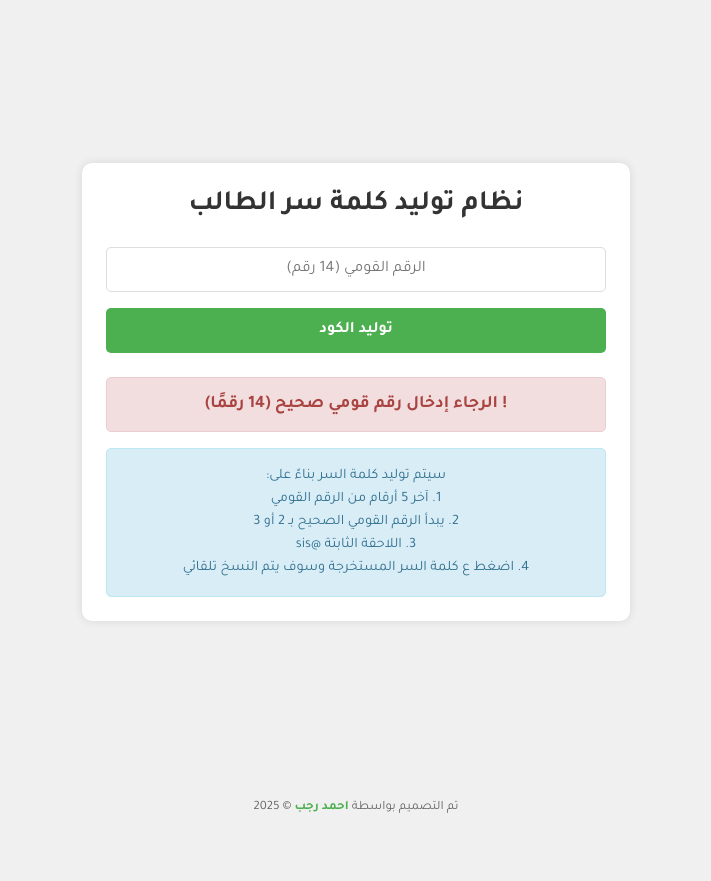
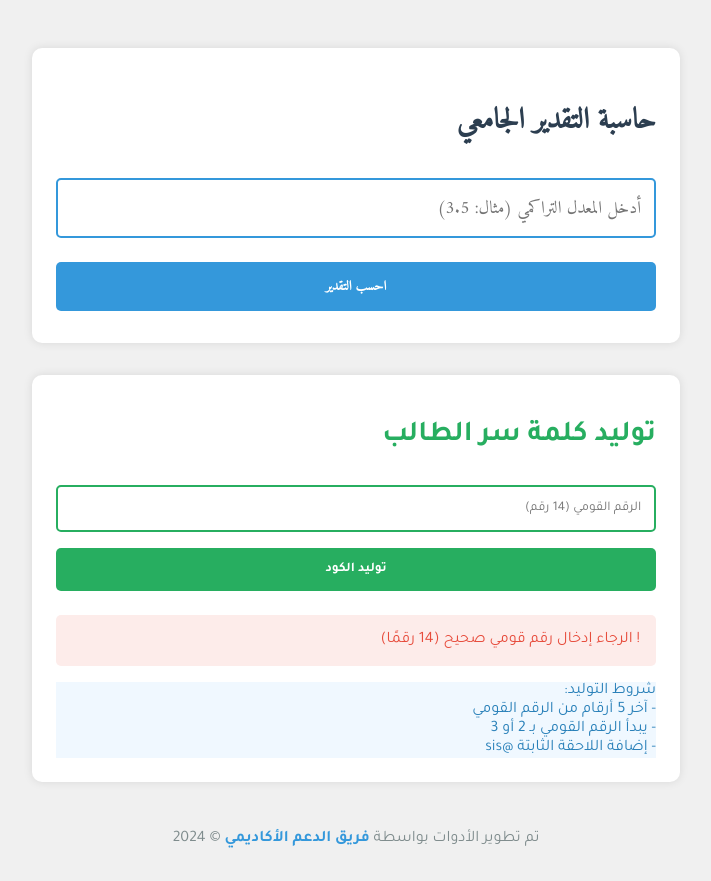
Before and after one commit to habat-tech/ToolsBNS, a plain HTML site: page index.html in a window 1280 px wide. Both pictures are taken after a click on the button "توليد الكود". Shown: the whole page, without its empty margins (284-995 px from the left). Before the commit the page ends 832 px from the top, so only its background shows below. Drawn offline with Linux system fonts and the light colour scheme.

Commit message:
Update index.html

```diff
--- a/index.html
+++ b/index.html
@@ -3,254 +3,233 @@
 <head>
     <meta charset="UTF-8">
     <meta name="viewport" content="width=device-width, initial-scale=1.0, maximum-scale=5.0">
-    <title>توليد كلمة سر الطالب</title>
+    <title>أدوات طلابية - حاسبة التقدير وتوليد كلمة السر</title>
+
+    <!-- الخطوط -->
+    <link href="https://fonts.googleapis.com/css2?family=Amiri&display=swap" rel="stylesheet">
+    <link href="https://fonts.googleapis.com/css2?family=Tajawal:wght@400;700&display=swap" rel="stylesheet">
+
     <style>
-        @import url('https://fonts.googleapis.com/css2?family=Tajawal:wght@400;700&display=swap');
-
+        /* أنماط عامة */
         body {
             font-family: 'Tajawal', sans-serif;
             background-color: #f0f0f0;
-            display: flex;
-            flex-direction: column;
-            justify-content: center;
-            align-items: center;
-            min-height: 100vh;
             margin: 0;
             padding: 1rem;
+            min-height: 100vh;
         }
-        .container {
-            background-color: white;
+
+        /* حاوية الأدوات */
+        .tool-container {
+            background: white;
             padding: 1.5rem;
             border-radius: 10px;
             box-shadow: 0 0 10px rgba(0,0,0,0.1);
-            text-align: center;
+            max-width: 600px;
+            margin: 2rem auto;
+        }
+
+        /* أنماط حاسبة التقدير */
+        .gpa-calculator {
+            font-family: 'Amiri', serif;
+        }
+
+        .gpa-calculator h2 {
+            color: #2c3e50;
+            font-size: 1.8rem;
+            margin-bottom: 1.5rem;
+        }
+
+        .gpa-calculator input {
+            border: 2px solid #3498db;
+            font-size: 1.1rem;
+        }
+
+        .gpa-calculator button {
+            background: #3498db;
+            margin-top: 1rem;
+        }
+
+        /* أنماط مولد كلمة السر */
+        .password-generator h1 {
+            color: #27ae60;
+            font-size: 1.8rem;
+            margin-bottom: 1.5rem;
+        }
+
+        .password-generator input {
+            border: 2px solid #27ae60;
+        }
+
+        .password-generator button {
+            background: #27ae60;
+        }
+
+        /* أنماط مشتركة */
+        input, button {
             width: 100%;
-            max-width: 500px;
-            margin: auto;
+            padding: 0.8rem;
+            margin: 0.5rem 0;
+            border-radius: 5px;
+            box-sizing: border-box;
+            font-family: inherit;
         }
-        h1 {
-            color: #333;
-            margin: 0 0 1.5rem;
-            font-weight: 700;
-            font-size: 1.75rem;
-            line-height: 1.3;
+
+        button {
+            color: white;
+            border: none;
+            cursor: pointer;
+            font-weight: bold;
+            transition: opacity 0.3s;
         }
-        input {
-            width: 100%;
-            padding: 0.75rem;
-            margin-bottom: 1rem;
-            border: 1px solid #ddd;
+
+        button:hover {
+            opacity: 0.9;
+        }
+
+        .result-box {
+            padding: 1rem;
+            margin: 1rem 0;
             border-radius: 5px;
-            font-size: 1rem;
-            text-align: center;
-            background-color: #fff;
-            font-family: 'Tajawal', sans-serif;
-            box-sizing: border-box;
-            min-height: 45px;
-        }
-        button {
-            background-color: #4CAF50;
-            color: white;
-            padding: 0.75rem 0.5rem;
-            border: none;
-            border-radius: 5px;
-            cursor: pointer;
-            font-size: 1rem;
-            transition: background-color 0.3s;
-            width: 100%;
-            font-family: 'Tajawal', sans-serif;
-            font-weight: 700;
-            min-height: 45px;
-        }
-        button:hover {
-            background-color: #45a049;
-        }
-        #result {
-            margin-top: 1.5rem;
-            padding: 1rem;
-            font-size: 1.1rem;
-            font-weight: bold;
             display: none;
-            border-radius: 5px;
-            word-break: break-all;
             cursor: pointer;
         }
-        .success {
-            background-color: #dff0d8;
-            color: #3c763d;
-            border: 1px solid #d6e9c6;
-        }
-        .error {
-            background-color: #f2dede;
-            color: #a94442;
-            border: 1px solid #ebccd1;
-        }
-        .info {
-            background-color: #d9edf7;
-            color: #31708f;
-            border: 1px solid #bce8f1;
-            margin-top: 1rem;
+
+        .success { background: #e8f6e8; color: #2ecc71; }
+        .error { background: #fdecea; color: #e74c3c; }
+        .info { background: #f0f8ff; color: #2980b9; }
+
+        footer {
+            text-align: center;
+            color: #7f8c8d;
             padding: 1rem;
-            font-size: 0.9rem;
-            border-radius: 5px;
-            line-height: 1.6;
-        }
-        footer {
-            margin-top: 2rem;
-            text-align: center;
-            font-size: 0.8rem;
-            color: #666;
-            width: 100%;
-            max-width: 500px;
-            padding: 0 1rem;
-        }
-        footer a {
-            color: #4CAF50;
-            text-decoration: none;
-            font-weight: bold;
-        }
-        footer a:hover {
-            text-decoration: underline;
+            margin-top: auto;
         }
 
-        /* تحسينات التجاوب */
         @media (max-width: 768px) {
-            .container {
-                padding: 2rem 1.5rem;
-            }
-            h1 {
-                font-size: 2rem;
-            }
-        }
-
-        @media (max-width: 480px) {
-            h1 {
-                font-size: 1.5rem;
-            }
-            .container {
+            .tool-container {
                 padding: 1rem;
             }
-            button, input {
-                font-size: 0.95rem;
-            }
-        }
 
-        @media (max-width: 400px) {
-            h1 {
-                font-size: 1.25rem;
-            }
-            input, button {
-                padding: 0.6rem;
-                font-size: 0.9rem;
-            }
-            .info {
-                font-size: 0.8rem;
-                padding: 0.8rem;
-            }
-            footer {
-                font-size: 0.7rem;
-            }
-        }
-
-        @media (max-width: 360px) {
-            h1 {
-                font-size: 1.3rem;
-            }
-            .info {
-                font-size: 0.85rem;
-                padding: 0.75rem;
-            }
-            #result {
-                font-size: 1rem;
-                padding: 0.75rem;
-            }
-        }
-
-        @media (max-width: 340px) {
-            h1 {
-                font-size: 1.1rem;
-            }
-            input::placeholder {
-                font-size: 0.8rem;
-            }
-            .info {
-                font-size: 0.75rem;
+            h1, h2 {
+                font-size: 1.5rem !important;
             }
         }
     </style>
 </head>
 <body>
-    <div class="container">
-        <h1>نظام توليد كلمة سر الطالب</h1>
+    <!-- حاسبة التقدير الجامعي -->
+    <div class="tool-container gpa-calculator">
+        <h2>حاسبة التقدير الجامعي</h2>
+        <input type="number"
+               id="gpa"
+               step="0.01"
+               min="0"
+               max="4"
+               placeholder="أدخل المعدل التراكمي (مثال: 3.5)">
+        <button onclick="calculateGrade()">احسب التقدير</button>
+        <div id="gpa-result" class="result-box"></div>
+    </div>
+
+    <!-- مولد كلمة السر -->
+    <div class="tool-container password-generator">
+        <h1>توليد كلمة سر الطالب</h1>
         <input type="text"
                id="nationalId"
                placeholder="الرقم القومي (14 رقم)"
                maxlength="14"
                inputmode="numeric">
         <button onclick="generateCode()">توليد الكود</button>
-        <div id="result" onclick="copyToClipboard()"></div>
+        <div id="password-result" class="result-box"></div>
         <div class="info">
-            سيتم توليد كلمة السر بناءً على:<br>
-            1. آخر 5 أرقام من الرقم القومي<br>
-            2. يبدأ الرقم القومي الصحيح بـ 2 أو 3<br>
-            3. اللاحقة الثابتة @sis <br>
-            4. اضغط ع كلمة السر المستخرجة وسوف يتم النسخ تلقائي
+            شروط التوليد:<br>
+            - آخر 5 أرقام من الرقم القومي<br>
+            - يبدأ الرقم القومي بـ 2 أو 3<br>
+            - إضافة اللاحقة الثابتة @sis
         </div>
     </div>
+
     <footer>
-        تم التصميم بواسطة
-        <a href="https://www.facebook.com/alproda" target="_blank" rel="noopener">احمد رجب</a>
-        &copy; 2025
+        تم تطوير الأدوات بواسطة
+        <span style="color: #3498db; font-weight: bold">فريق الدعم الأكاديمي</span>
+        © 2024
     </footer>
 
     <script>
-        function generateCode() {
-            const nationalId = document.getElementById('nationalId').value.trim();
-            const resultDiv = document.getElementById('result');
+        // دوال حاسبة التقدير
+        function calculateGrade() {
+            const gpa = parseFloat(document.getElementById('gpa').value);
+            const resultDiv = document.getElementById('gpa-result');
 
-            resultDiv.style.display = 'none';
+            const grades = [
+                {min: 3.8, grade: "ممتاز مرتفع (A+)", percentage: "95% - 100%"},
+                {min: 3.6, grade: "ممتاز (A)", percentage: "90% - 95%"},
+                {min: 3.4, grade: "ممتاز منخفض (A-)", percentage: "85% - 90%"},
+                {min: 3.2, grade: "جيد جدًا مرتفع (B+)", percentage: "80% - 85%"},
+                {min: 3.0, grade: "جيد جدًا (B)", percentage: "75% - 80%"},
+                {min: 2.8, grade: "جيد جدًا منخفض (B-)", percentage: "70% - 75%"},
+                {min: 2.6, grade: "جيد مرتفع (C+)", percentage: "65% - 70%"},
+                {min: 2.4, grade: "جيد (C)", percentage: "60% - 65%"},
+                {min: 2.0, grade: "جيد منخفض (C-)", percentage: "55% - 60%"},
+                {min: 1.8, grade: "مقبول مرتفع (D+)", percentage: "50% - 55%"},
+                {min: 1.6, grade: "مقبول (D)", percentage: "45% - 50%"},
+                {min: 0, grade: "راسب (F)", percentage: "أقل من 45%"}
+            ];
 
-            if (!/^\d{14}$/.test(nationalId)) {
-                showError('! الرجاء إدخال رقم قومي صحيح (14 رقمًا)');
+            if (isNaN(gpa) || gpa < 0 || gpa > 4) {
+                showResult(resultDiv, 'error', 'الرجاء إدخال معدل تراكمي صحيح (0-4)');
                 return;
             }
 
-            const firstDigit = nationalId.charAt(0);
-            if (!['2', '3'].includes(firstDigit)) {
-                showError('! الرقم القومي يجب أن يبدأ بـ 2 أو 3');
+            for (const item of grades) {
+                if (gpa >= item.min) {
+                    showResult(resultDiv, 'success',
+                        `التقدير: ${item.grade}\nالنسبة المئوية: ${item.percentage}`);
+                    return;
+                }
+            }
+        }
+
+        // دوال مولد كلمة السر
+        function generateCode() {
+            const nationalId = document.getElementById('nationalId').value.trim();
+            const resultDiv = document.getElementById('password-result');
+
+            if (!/^\d{14}$/.test(nationalId)) {
+                showResult(resultDiv, 'error', '! الرجاء إدخال رقم قومي صحيح (14 رقمًا)');
                 return;
             }
 
-            const lastFiveDigits = nationalId.slice(-5);
-            const finalCode = `${lastFiveDigits}@sis`;
+            if (!['2', '3'].includes(nationalId.charAt(0))) {
+                showResult(resultDiv, 'error', '! يجب أن يبدأ الرقم القومي بـ 2 أو 3');
+                return;
+            }
 
-            resultDiv.className = 'success';
-            resultDiv.innerHTML = ` اضغط لنسخ كلمة السر: <span id="generatedCode" style="color: #31708f; font-family: monospace">${finalCode}</span>`;
-            resultDiv.style.display = 'block';
+            const password = `${nationalId.slice(-5)}@sis`;
+            showResult(resultDiv, 'success',
+                `كلمة السر: <span class="password">${password}</span> (انقر للنسخ)`);
         }
 
-        function showError(message) {
-            const resultDiv = document.getElementById('result');
-            resultDiv.className = 'error';
-            resultDiv.innerHTML = message;
-            resultDiv.style.display = 'block';
+        // دوال مساعدة
+        function showResult(element, type, message) {
+            element.className = `result-box ${type}`;
+            element.innerHTML = message;
+            element.style.display = 'block';
         }
 
-        function copyToClipboard() {
-            const generatedCode = document.getElementById('generatedCode').textContent;
-            navigator.clipboard.writeText(generatedCode).then(() => {
-                alert('✅ تم نسخ الكود إلى الحافظة!');
-            }).catch(err => {
-                alert('❌ حدث خطأ أثناء النسخ!');
-            });
-        }
-
-        document.getElementById('nationalId').addEventListener('keypress', (e) => {
-            if (e.key === 'Enter') generateCode();
+        document.body.addEventListener('click', (e) => {
+            if (e.target.closest('.result-box')) {
+                const text = e.target.querySelector('.password')?.textContent;
+                if (text) {
+                    navigator.clipboard.writeText(text);
+                    alert('تم النسخ إلى الحافظة!');
+                }
+            }
         });
 
-        document.getElementById('nationalId').addEventListener('input', (e) => {
-            e.target.value = e.target.value.replace(/\D/g, '');
+        // التحقق من المدخلات
+        document.getElementById('nationalId').addEventListener('input', function(e) {
+            this.value = this.value.replace(/\D/g, '');
         });
     </script>
 </body>
```
